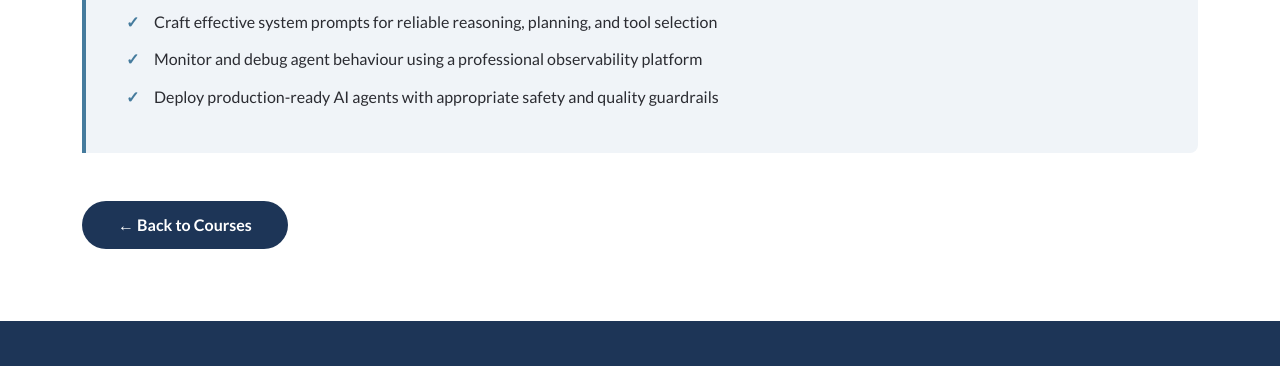
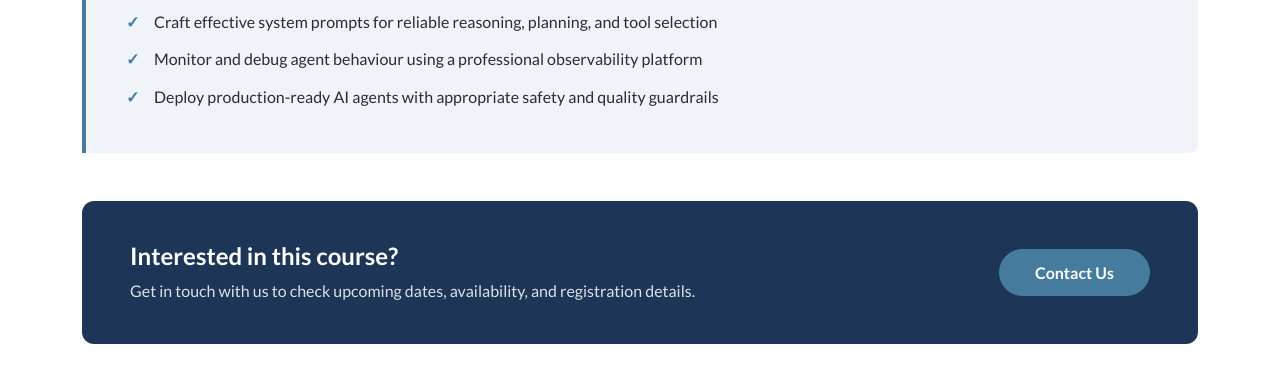
Before and after one commit to gpapava/innovatorsnetwork.eu, a plain HTML site: page course-ai-agents.html in a window 1280 px wide. Shown: the part 1570-1936 px from the top of the page. Drawn offline with Linux system fonts and the light colour scheme.

Commit message:
Add contact CTA below learning outcomes on all course pages
Co-Authored-By: Claude Sonnet 4.6 <noreply@anthropic.com>

```diff
--- a/course-ai-agents.html
+++ b/course-ai-agents.html
@@ -57,6 +57,13 @@
 <li>Deploy production-ready AI agents with appropriate safety and quality guardrails</li>
     </ul>
   </div>
+  <div style="margin-top:48px;background:#1D3557;border-radius:12px;padding:40px 48px;display:flex;align-items:center;justify-content:space-between;gap:32px;flex-wrap:wrap;">
+    <div>
+      <h2 style="margin:0 0 8px;font-size:24px;font-weight:700;color:#fff;">Interested in this course?</h2>
+      <p style="margin:0;font-size:16px;line-height:1.6;color:rgba(255,255,255,.85);">Get in touch with us to check upcoming dates, availability, and registration details.</p>
+    </div>
+    <a href="/contact" style="display:inline-block;padding:14px 36px;background:#457B9D;color:#fff;border-radius:50px;font-size:16px;font-weight:600;text-decoration:none;white-space:nowrap;transition:background .2s;" onmouseover="this.style.background='#5a93b5'" onmouseout="this.style.background='#457B9D'">Contact Us</a>
+  </div>
   <a href="/courses" class="back-btn">← Back to Courses</a>
 </div>
 <footer style="background:#1D3557;color:#fff;padding:48px clamp(16px,4.4vw,54px);font-family:'Lato',sans-serif;">
```
Also changed, not shown: course-ai-education.html (+7 -0 lines), course-creative-thinking.html (+7 -0 lines), course-digital-tools.html (+7 -0 lines), course-digital-transformation.html (+7 -0 lines), course-sustainability.html (+7 -0 lines), course-youth-innovation.html (+7 -0 lines).
